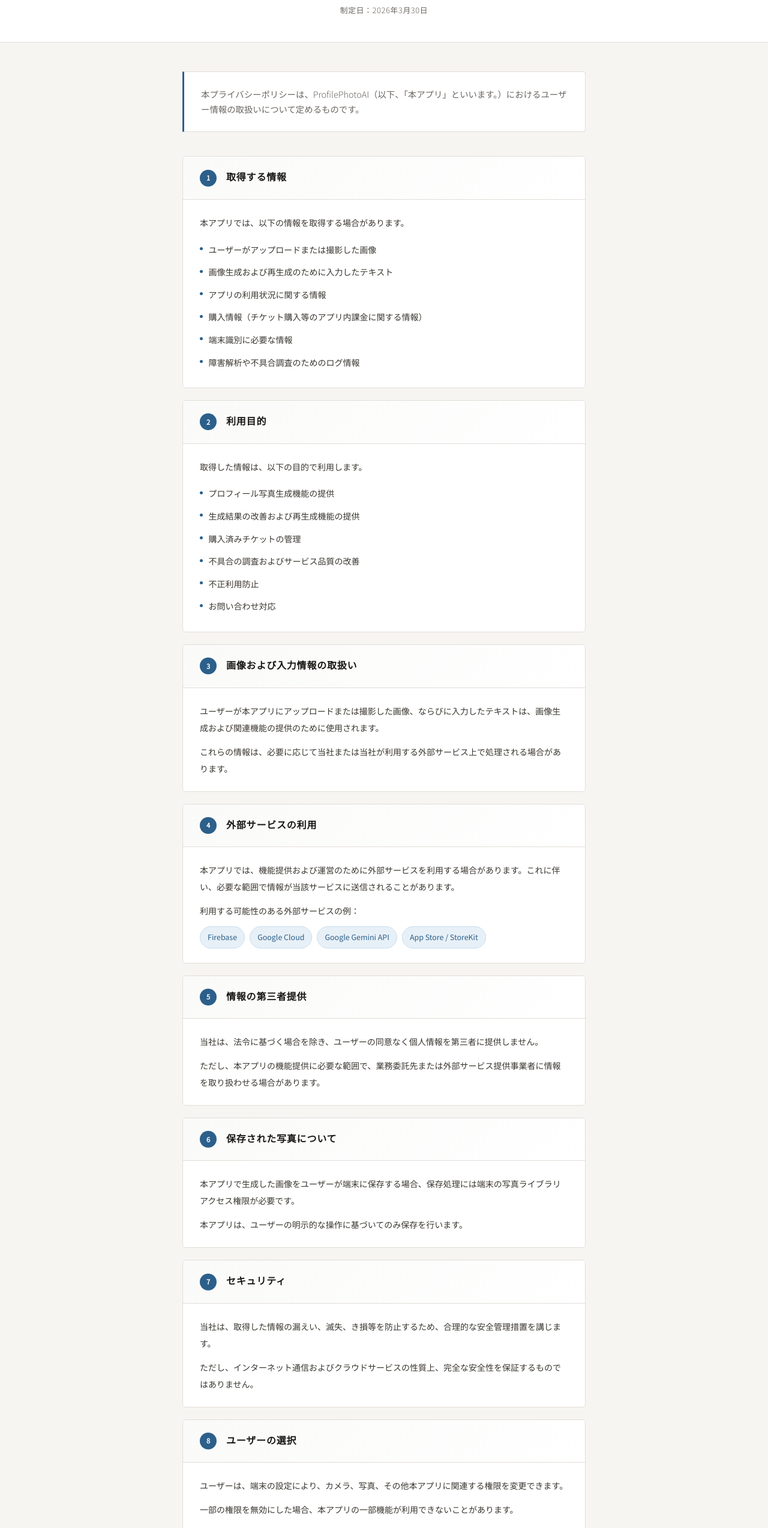
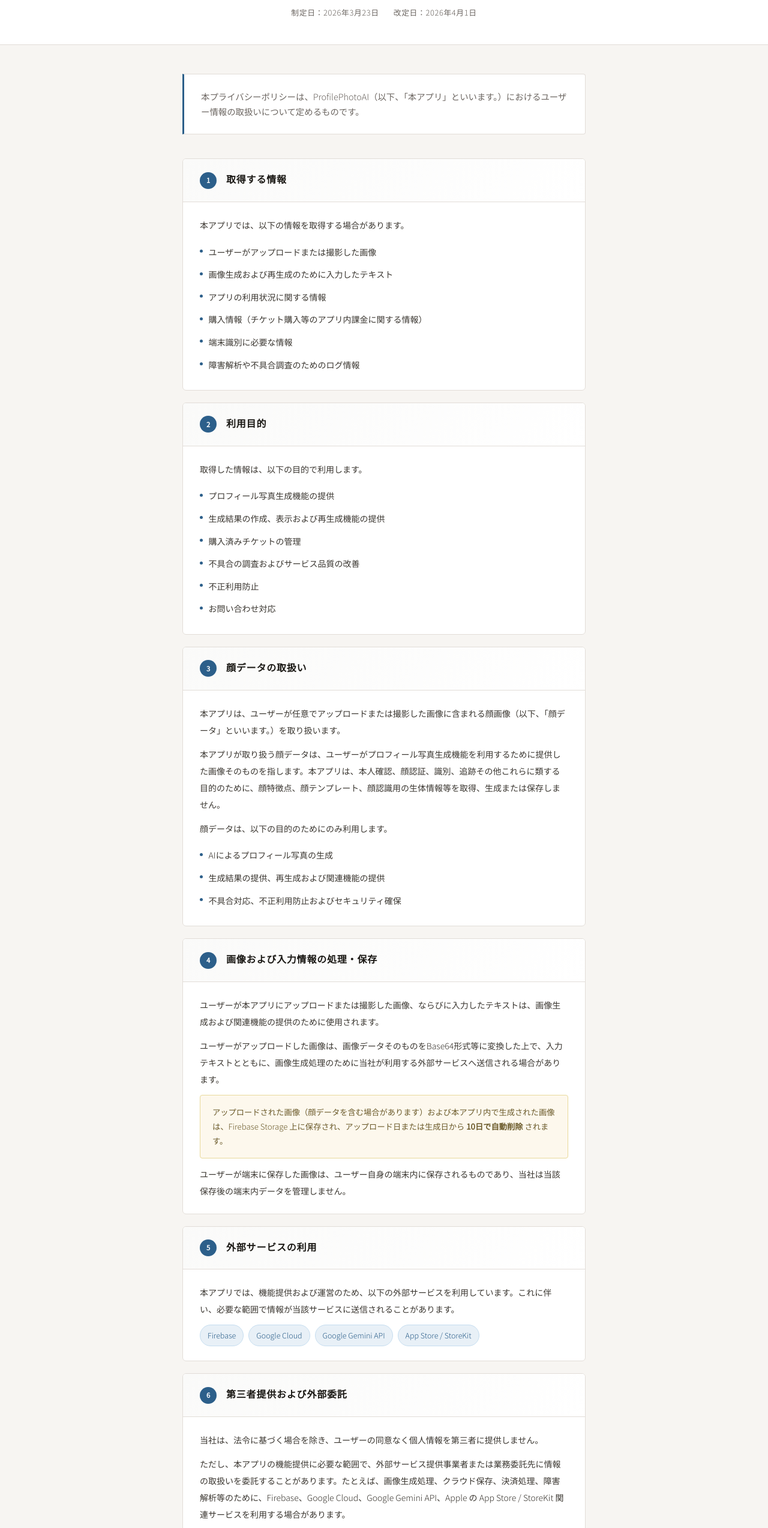
Before and after one commit to yamayamak40/prifilephotoaipage, a plain HTML site: page privacy.html in a window 1280 px wide. Shown: the part 146-2693 px from the top of the page at 60% size. Drawn offline with Linux system fonts and the light colour scheme.

Commit message:
Update privacy.html

```diff
--- a/privacy.html
+++ b/privacy.html
@@ -15,18 +15,10 @@
       --accent: #2c5f8a;
       --accent-light: #e8f0f7;
       --border: #e2ddd8;
-      --rule: #c8c0b8;
     }
 
-    * {
-      margin: 0;
-      padding: 0;
-      box-sizing: border-box;
-    }
-
-    html {
-      scroll-behavior: smooth;
-    }
+    * { margin: 0; padding: 0; box-sizing: border-box; }
+    html { scroll-behavior: smooth; }
 
     body {
       background-color: var(--bg);
@@ -37,14 +29,12 @@
       -webkit-font-smoothing: antialiased;
     }
 
-    /* Header */
     header {
       background: var(--surface);
       border-bottom: 1px solid var(--border);
       padding: 2.5rem 2rem;
       text-align: center;
       position: relative;
-      overflow: hidden;
     }
 
     header::before {
@@ -71,23 +61,25 @@
       font-weight: 300;
       letter-spacing: 0.1em;
       color: var(--ink);
-      margin-bottom: 0.5rem;
+      margin-bottom: 0.75rem;
     }
 
-    .enacted-date {
+    .dates {
+      display: flex;
+      justify-content: center;
+      gap: 1.5rem;
       font-size: 0.8rem;
       color: var(--ink-muted);
       letter-spacing: 0.05em;
+      flex-wrap: wrap;
     }
 
-    /* Main layout */
     main {
       max-width: 720px;
       margin: 0 auto;
       padding: 3rem 1.5rem 5rem;
     }
 
-    /* Intro paragraph */
     .intro {
       background: var(--surface);
       border: 1px solid var(--border);
@@ -100,7 +92,6 @@
       line-height: 1.8;
     }
 
-    /* Section */
     .section {
       background: var(--surface);
       border: 1px solid var(--border);
@@ -108,11 +99,10 @@
       margin-bottom: 1.25rem;
       overflow: hidden;
       transition: box-shadow 0.2s ease;
+      animation: fadeUp 0.4s ease both;
     }
 
-    .section:hover {
-      box-shadow: 0 4px 20px rgba(0,0,0,0.06);
-    }
+    .section:hover { box-shadow: 0 4px 20px rgba(0,0,0,0.06); }
 
     .section-header {
       display: flex;
@@ -135,7 +125,6 @@
       font-size: 0.7rem;
       font-weight: 600;
       flex-shrink: 0;
-      letter-spacing: 0;
     }
 
     h2 {
@@ -153,28 +142,16 @@
       line-height: 2;
     }
 
-    .section-body p {
-      margin-bottom: 0.75rem;
-    }
+    .section-body p { margin-bottom: 0.75rem; }
+    .section-body p:last-child { margin-bottom: 0; }
 
-    .section-body p:last-child {
-      margin-bottom: 0;
-    }
-
-    /* List items */
-    .item-list {
-      list-style: none;
-      margin-top: 0.5rem;
-    }
-
+    .item-list { list-style: none; margin-top: 0.5rem; }
     .item-list li {
       display: flex;
       align-items: flex-start;
       gap: 0.6rem;
       padding: 0.3rem 0;
-      font-size: 0.875rem;
     }
-
     .item-list li::before {
       content: '';
       display: block;
@@ -186,7 +163,6 @@
       flex-shrink: 0;
     }
 
-    /* External services */
     .service-list {
       list-style: none;
       display: flex;
@@ -194,7 +170,6 @@
       gap: 0.5rem;
       margin-top: 0.75rem;
     }
-
     .service-list li {
       background: var(--accent-light);
       color: var(--accent);
@@ -202,10 +177,20 @@
       padding: 0.3rem 0.75rem;
       border-radius: 100px;
       border: 1px solid #c5ddf0;
-      font-weight: 400;
     }
 
-    /* Contact section */
+    .note-box {
+      background: #fdf8ed;
+      border: 1px solid #e8d99a;
+      border-radius: 4px;
+      padding: 1rem 1.25rem;
+      font-size: 0.83rem;
+      color: #6b5a2a;
+      margin-top: 0.75rem;
+      margin-bottom: 0.75rem;
+      line-height: 1.8;
+    }
+
     .contact-card {
       background: var(--accent-light);
       border: 1px solid #c5ddf0;
@@ -213,26 +198,19 @@
       padding: 1.5rem 1.75rem;
       margin-top: 0.5rem;
     }
-
     .contact-label {
       font-size: 0.75rem;
       color: var(--ink-muted);
       letter-spacing: 0.08em;
       margin-bottom: 0.4rem;
     }
-
     .contact-email {
       color: var(--accent);
       font-size: 0.9rem;
       text-decoration: none;
-      font-weight: 400;
     }
+    .contact-email:hover { text-decoration: underline; }
 
-    .contact-email:hover {
-      text-decoration: underline;
-    }
-
-    /* Footer */
     footer {
       text-align: center;
       padding: 2rem;
@@ -243,23 +221,10 @@
       letter-spacing: 0.05em;
     }
 
-    /* Divider inside section body */
-    .divider {
-      border: none;
-      border-top: 1px dashed var(--border);
-      margin: 1rem 0;
-    }
-
-    /* Fade-in animation */
-    .section {
-      animation: fadeUp 0.4s ease both;
-    }
-
     @keyframes fadeUp {
       from { opacity: 0; transform: translateY(10px); }
       to   { opacity: 1; transform: translateY(0); }
     }
-
     .section:nth-child(2)  { animation-delay: 0.05s; }
     .section:nth-child(3)  { animation-delay: 0.10s; }
     .section:nth-child(4)  { animation-delay: 0.15s; }
@@ -270,6 +235,7 @@
     .section:nth-child(9)  { animation-delay: 0.40s; }
     .section:nth-child(10) { animation-delay: 0.45s; }
     .section:nth-child(11) { animation-delay: 0.50s; }
+    .section:nth-child(12) { animation-delay: 0.55s; }
 
     @media (max-width: 480px) {
       main { padding: 2rem 1rem 4rem; }
@@ -283,7 +249,10 @@
 <header>
   <p class="app-name">ProfilePhotoAI</p>
   <h1>プライバシーポリシー</h1>
-  <p class="enacted-date">制定日：2026年3月30日</p>
+  <div class="dates">
+    <span>制定日：2026年3月23日</span>
+    <span>改定日：2026年4月1日</span>
+  </div>
 </header>
 
 <main>
@@ -321,7 +290,7 @@
       <p>取得した情報は、以下の目的で利用します。</p>
       <ul class="item-list">
         <li>プロフィール写真生成機能の提供</li>
-        <li>生成結果の改善および再生成機能の提供</li>
+        <li>生成結果の作成、表示および再生成機能の提供</li>
         <li>購入済みチケットの管理</li>
         <li>不具合の調査およびサービス品質の改善</li>
         <li>不正利用防止</li>
@@ -334,11 +303,17 @@
   <div class="section">
     <div class="section-header">
       <span class="section-number">3</span>
-      <h2>画像および入力情報の取扱い</h2>
+      <h2>顔データの取扱い</h2>
     </div>
     <div class="section-body">
-      <p>ユーザーが本アプリにアップロードまたは撮影した画像、ならびに入力したテキストは、画像生成および関連機能の提供のために使用されます。</p>
-      <p>これらの情報は、必要に応じて当社または当社が利用する外部サービス上で処理される場合があります。</p>
+      <p>本アプリは、ユーザーが任意でアップロードまたは撮影した画像に含まれる顔画像（以下、「顔データ」といいます。）を取り扱います。</p>
+      <p>本アプリが取り扱う顔データは、ユーザーがプロフィール写真生成機能を利用するために提供した画像そのものを指します。本アプリは、本人確認、顔認証、識別、追跡その他これらに類する目的のために、顔特徴点、顔テンプレート、顔認識用の生体情報等を取得、生成または保存しません。</p>
+      <p>顔データは、以下の目的のためにのみ利用します。</p>
+      <ul class="item-list">
+        <li>AIによるプロフィール写真の生成</li>
+        <li>生成結果の提供、再生成および関連機能の提供</li>
+        <li>不具合対応、不正利用防止およびセキュリティ確保</li>
+      </ul>
     </div>
   </div>
 
@@ -346,11 +321,26 @@
   <div class="section">
     <div class="section-header">
       <span class="section-number">4</span>
+      <h2>画像および入力情報の処理・保存</h2>
+    </div>
+    <div class="section-body">
+      <p>ユーザーが本アプリにアップロードまたは撮影した画像、ならびに入力したテキストは、画像生成および関連機能の提供のために使用されます。</p>
+      <p>ユーザーがアップロードした画像は、画像データそのものをBase64形式等に変換した上で、入力テキストとともに、画像生成処理のために当社が利用する外部サービスへ送信される場合があります。</p>
+      <div class="note-box">
+        アップロードされた画像（顔データを含む場合があります）および本アプリ内で生成された画像は、Firebase Storage 上に保存され、アップロード日または生成日から <strong>10日で自動削除</strong> されます。
+      </div>
+      <p>ユーザーが端末に保存した画像は、ユーザー自身の端末内に保存されるものであり、当社は当該保存後の端末内データを管理しません。</p>
+    </div>
+  </div>
+
+  <!-- 5 -->
+  <div class="section">
+    <div class="section-header">
+      <span class="section-number">5</span>
       <h2>外部サービスの利用</h2>
     </div>
     <div class="section-body">
-      <p>本アプリでは、機能提供および運営のために外部サービスを利用する場合があります。これに伴い、必要な範囲で情報が当該サービスに送信されることがあります。</p>
-      <p>利用する可能性のある外部サービスの例：</p>
+      <p>本アプリでは、機能提供および運営のため、以下の外部サービスを利用しています。これに伴い、必要な範囲で情報が当該サービスに送信されることがあります。</p>
       <ul class="service-list">
         <li>Firebase</li>
         <li>Google Cloud</li>
@@ -360,22 +350,23 @@
     </div>
   </div>
 
-  <!-- 5 -->
-  <div class="section">
-    <div class="section-header">
-      <span class="section-number">5</span>
-      <h2>情報の第三者提供</h2>
-    </div>
-    <div class="section-body">
-      <p>当社は、法令に基づく場合を除き、ユーザーの同意なく個人情報を第三者に提供しません。</p>
-      <p>ただし、本アプリの機能提供に必要な範囲で、業務委託先または外部サービス提供事業者に情報を取り扱わせる場合があります。</p>
-    </div>
-  </div>
-
   <!-- 6 -->
   <div class="section">
     <div class="section-header">
       <span class="section-number">6</span>
+      <h2>第三者提供および外部委託</h2>
+    </div>
+    <div class="section-body">
+      <p>当社は、法令に基づく場合を除き、ユーザーの同意なく個人情報を第三者に提供しません。</p>
+      <p>ただし、本アプリの機能提供に必要な範囲で、外部サービス提供事業者または業務委託先に情報の取扱いを委託することがあります。たとえば、画像生成処理、クラウド保存、決済処理、障害解析等のために、Firebase、Google Cloud、Google Gemini API、Apple の App Store / StoreKit 関連サービスを利用する場合があります。</p>
+      <p>顔データを含む画像および入力テキストは、AI画像生成機能の提供に必要な範囲で Google Gemini API に送信される場合があります。当社は、顔データを広告、販売、または第三者による独自利用を目的として提供しません。</p>
+    </div>
+  </div>
+
+  <!-- 7 -->
+  <div class="section">
+    <div class="section-header">
+      <span class="section-number">7</span>
       <h2>保存された写真について</h2>
     </div>
     <div class="section-body">
@@ -384,10 +375,10 @@
     </div>
   </div>
 
-  <!-- 7 -->
+  <!-- 8 -->
   <div class="section">
     <div class="section-header">
-      <span class="section-number">7</span>
+      <span class="section-number">8</span>
       <h2>セキュリティ</h2>
     </div>
     <div class="section-body">
@@ -396,10 +387,10 @@
     </div>
   </div>
 
-  <!-- 8 -->
+  <!-- 9 -->
   <div class="section">
     <div class="section-header">
-      <span class="section-number">8</span>
+      <span class="section-number">9</span>
       <h2>ユーザーの選択</h2>
     </div>
     <div class="section-body">
@@ -408,10 +399,10 @@
     </div>
   </div>
 
-  <!-- 9 -->
+  <!-- 10 -->
   <div class="section">
     <div class="section-header">
-      <span class="section-number">9</span>
+      <span class="section-number">10</span>
       <h2>未成年者の利用</h2>
     </div>
     <div class="section-body">
@@ -419,10 +410,10 @@
     </div>
   </div>
 
-  <!-- 10 -->
+  <!-- 11 -->
   <div class="section">
     <div class="section-header">
-      <span class="section-number">10</span>
+      <span class="section-number">11</span>
       <h2>本ポリシーの変更</h2>
     </div>
     <div class="section-body">
@@ -431,10 +422,10 @@
     </div>
   </div>
 
-  <!-- 11 -->
+  <!-- 12 -->
   <div class="section">
     <div class="section-header">
-      <span class="section-number">11</span>
+      <span class="section-number">12</span>
       <h2>お問い合わせ先</h2>
     </div>
     <div class="section-body">
@@ -449,7 +440,7 @@
 </main>
 
 <footer>
-  &copy; ProfilePhotoAI — 制定日：2026年3月30日
+  &copy; ProfilePhotoAI &nbsp;|&nbsp; 制定日：2026年3月23日 &nbsp;｜&nbsp; 改定日：2026年4月1日
 </footer>
 
 </body>
```
